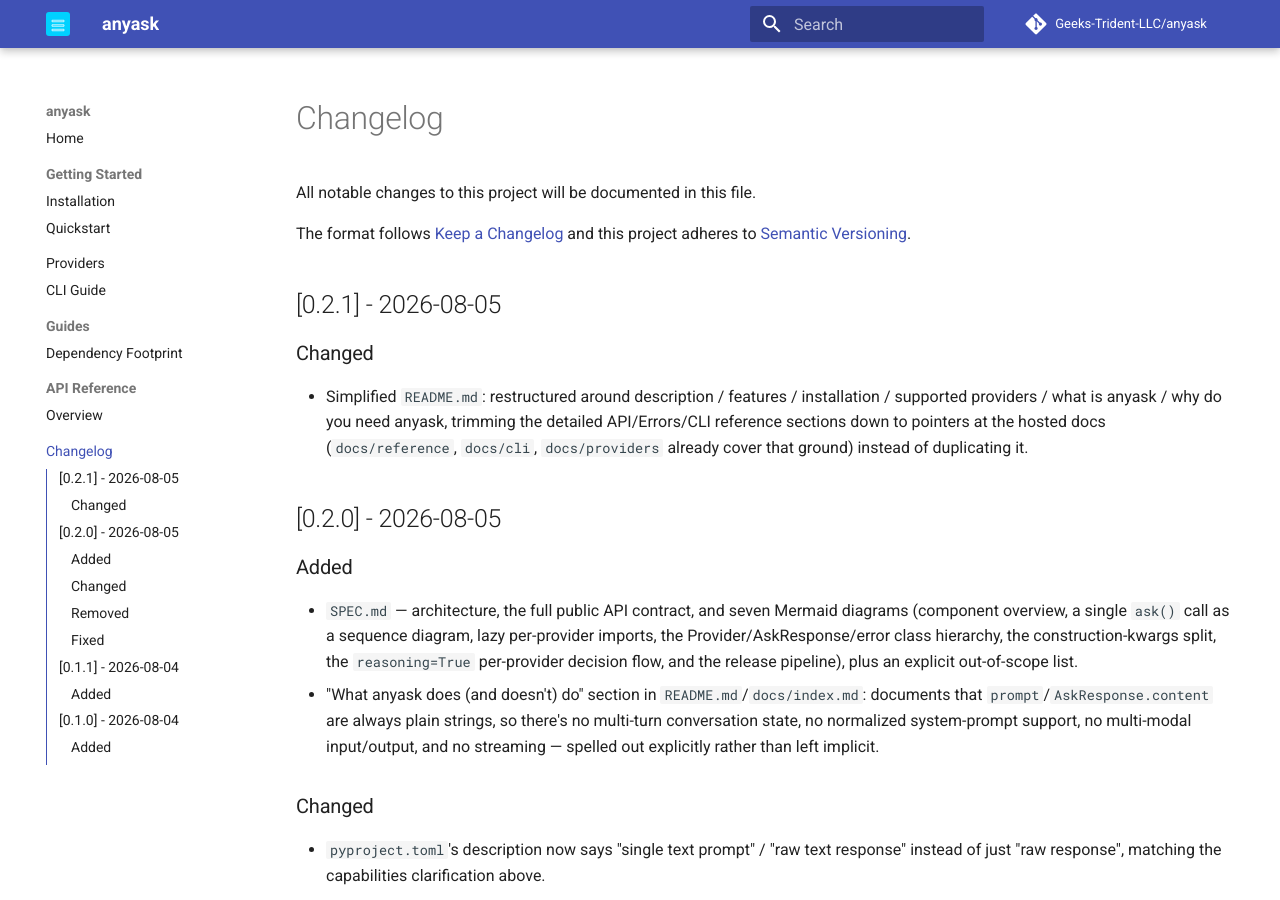
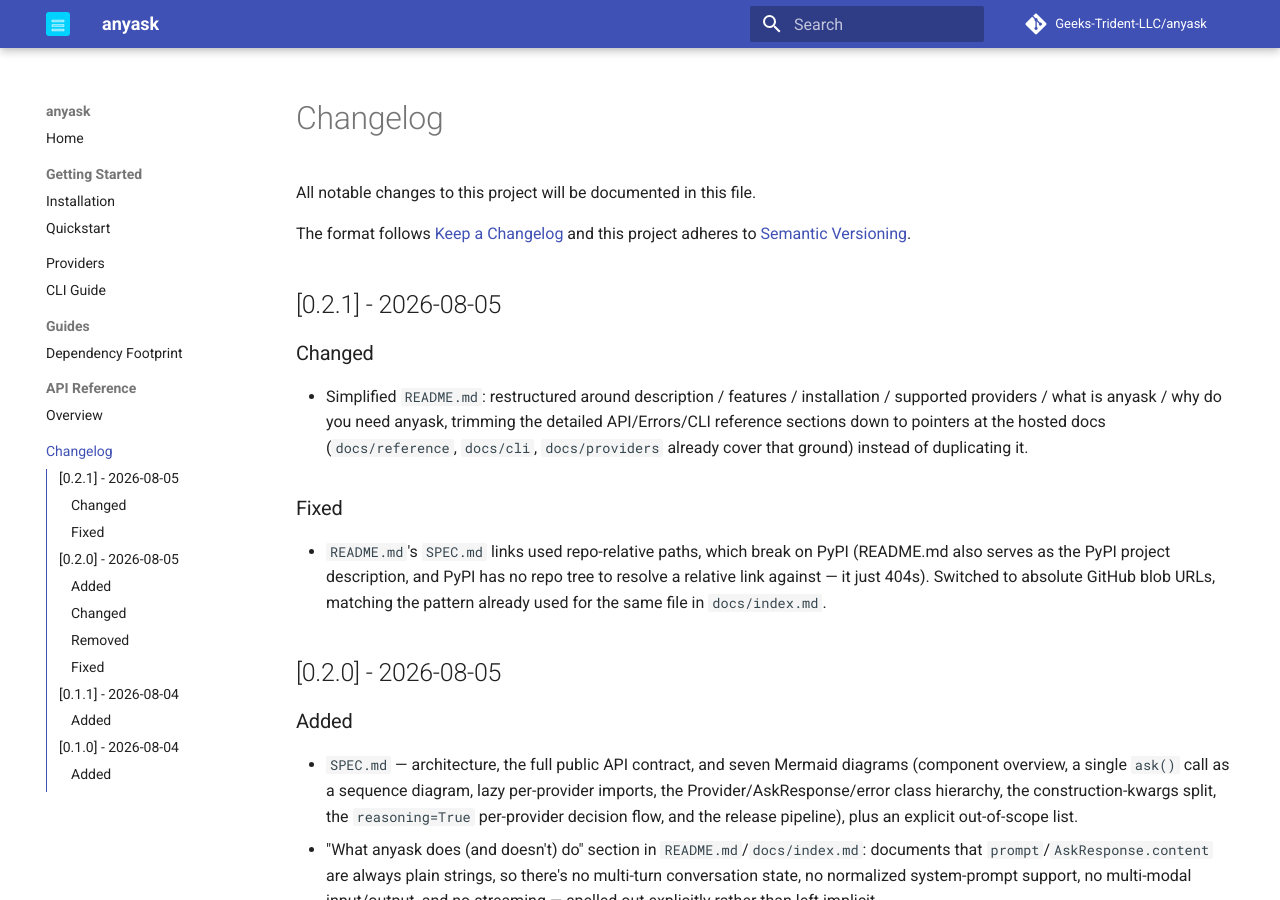
Before and after one commit to Geeks-Trident-LLC/anyask, an MkDocs documentation site: the page built from docs/changelog.md, in a window 1280 px wide and 900 px high. Built offline with MkDocs 1.6.1 and Material for MkDocs 9.7.7, drawn with Linux system fonts in a browser that asks for light colours; comment, search, counter and statistics services are not loaded.

Commit message:
Fix broken SPEC.md links in README.md
Repo-relative links break on PyPI, since README.md also serves as
the PyPI project description and PyPI has no repo tree to resolve a
relative link against -- it just 404s. Switched to absolute GitHub
blob URLs, matching the pattern already used for the same file in
docs/index.md.

```diff
--- a/docs/changelog.md
+++ b/docs/changelog.md
@@ -13,6 +13,13 @@
   anyask, trimming the detailed API/Errors/CLI reference sections down to
   pointers at the hosted docs (`docs/reference`, `docs/cli`,
   `docs/providers` already cover that ground) instead of duplicating it.
+
+### Fixed
+- `README.md`'s `SPEC.md` links used repo-relative paths, which break on
+  PyPI (README.md also serves as the PyPI project description, and PyPI
+  has no repo tree to resolve a relative link against — it just 404s).
+  Switched to absolute GitHub blob URLs, matching the pattern already
+  used for the same file in `docs/index.md`.
 
 ## [0.2.0] - 2026-08-05
 
```
Also changed, not shown: CHANGELOG.md (+7 -0 lines), README.md (+3 -3 lines).
